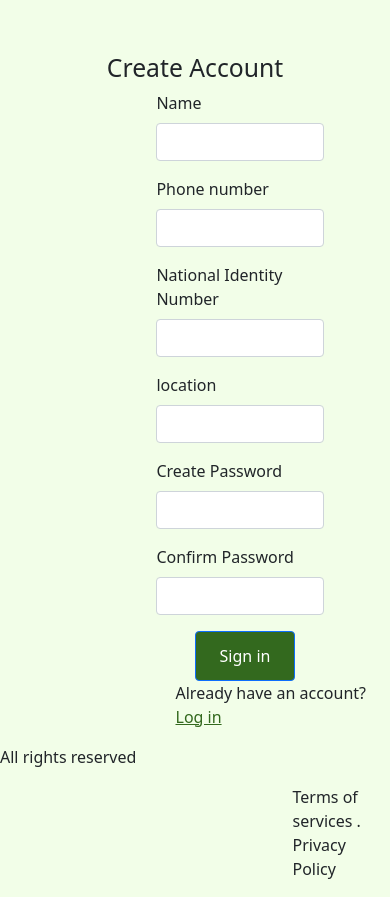
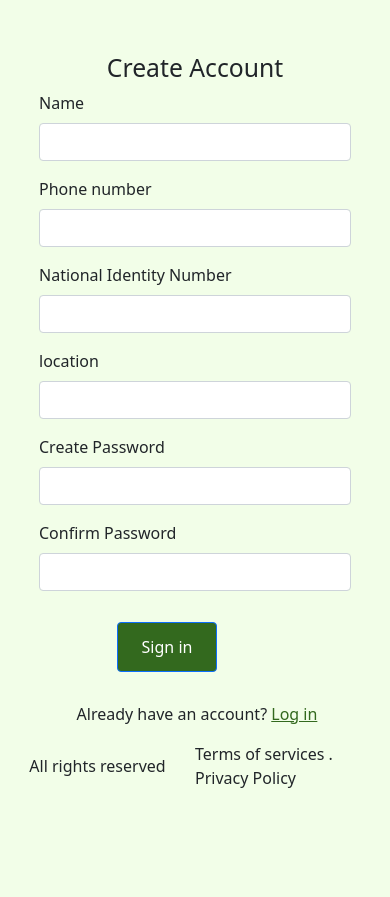
Before and after one commit to Divine-Sarah/frontend-chowbetter, a plain HTML site: page hackaton.html in a window 390 px wide. Shown: the part 51-948 px from the top of the page. After the commit the page ends 857 px from the top, so only its background shows below. Drawn offline with nearby package versions, Linux system fonts and the light colour scheme.

Commit message:
responsive sign up

```diff
--- a/css/forgotpassword.css
+++ b/css/forgotpassword.css
@@ -5,6 +5,9 @@
 body{
     background-color: #EFFEE2C2;
 
+}
+button {
+    cursor: pointer;
 }
 .input{
     margin-left: 35%;
--- a/css/hackaton.css
+++ b/css/hackaton.css
@@ -5,7 +5,9 @@
 }
 body{
     background-color: #EFFEE2C2;
-
+}
+button {
+    cursor: pointer;
 }
 .message {
     display: none;
@@ -28,6 +30,9 @@ body{
     left: 100px; */
     padding: 0 10px;
     border-radius: 3px;
+}
+.register {
+    width: 100%
 }
 /* .wrapper{
     position: relative;
@@ -66,15 +71,49 @@ body{
     height: 50px;
  }
  .link{
-     margin-left: 45%;
+     width: 100%;
+     display: flex;
+     align-items: center;
+     justify-content: center;
+     margin-left: 0;
+     margin-top: 15px;
  }
  .link a{
      color: #33691E;
  }
  .input{
      margin-left: 35%;
-
+     width: 400px;
+ }
+ .footer {
+     width: 100%;
+     display: flex;
+     flex-direction: row;
+     align-items: center;
+     justify-content: center;
  }
  .terms{
-     margin-left: 75%;
+     margin-left: 0;
  }
+ .rights, .terms {
+     width: 100%;
+     display: flex;
+     flex-direction: row;
+     align-items: center;
+     justify-content: center;
+ }
+
+ @media screen and (min-width: 320px) and (max-width: 450px){
+     .input {
+        margin-left: 10%;
+        width: 80%;
+     }
+     .link {
+        margin-left: 1%;
+     }
+     .btn {
+        margin-left: 30%;
+        margin-top: 15px;
+        margin-bottom: 15px;
+     }
+ }
--- a/css/hackatonfarmers.css
+++ b/css/hackatonfarmers.css
@@ -5,6 +5,9 @@
 body{
     background-color: #EFFEE2C2;
 
+}
+button {
+    cursor: pointer;
 }
 .nav-brands{
     color: #33691E;
--- a/css/homepage.css
+++ b/css/homepage.css
@@ -1,6 +1,9 @@
 body{
     background-color: #EFFEE2C2;
 
+}
+button {
+    cursor: pointer;
 }
 nav{
     display: flex;
--- a/css/style.css
+++ b/css/style.css
@@ -3,6 +3,9 @@ body{
     padding: 0;
     box-sizing: border-box;
 
+}
+button {
+    cursor: pointer;
 }
 .big__div{
     background-color: #51A431;
--- a/hackaton.html
+++ b/hackaton.html
@@ -32,9 +32,9 @@
       <!-- logo ends here -->
 
       <div class="account w-100">
-        <h2 class="text-capitalize text-center mt-5">create account</h2>
+        <h2 class="text-capitalize text-center mt-5 title">create account</h2>
         <div id="alert" class="message"></div>
-        <form class="form-row m-0">
+        <form class="form-row m-0 register">
           <div class="input mb-3 col-md-4">
             <label for="exampleInputEmail1" class="form-label">Name</label>
             <input type="text" class="form-control" id="name" required />
@@ -90,12 +90,14 @@
           </p>
         </div>
       </div>
+      <footer class="footer">
         <div class="rights">
           <p>All rights reserved</p>
         </div>
         <div class="terms">
           <p>Terms of services . Privacy Policy</p>
         </div>
+      </footer>
     </div>
 
     <script
@@ -106,91 +108,6 @@
       crossorigin="anonymous"
     ></script>
 
-    <script>
-      const registerUser = () => {
-        let data = {};
-        data.name = document.getElementById("name").value;
-        data.phoneNumber = document.getElementById("phoneNumber").value;
-        data.nationalIdentityNumber = document.getElementById("Location").value;
-        data.location = document.getElementById("exampleInputEmail1").value;
-        data.password = document.getElementById("exampleInputPassword1").value;
-        data.confirm = document.getElementById("exampleInputPassword").value;
-
-        console.log(data);
-
-        //Validation
-        var alert = document.getElementById("alert");
-    //var regEx = /^\w+([\.-]?\w+)@\w+([\.-]?\w+)(\.\w{2,3})+$/;
-
-
-    if (data.name.length >= 50 || data.name.length == "") {
-        alert.classList.remove('message');
-        alert.classList.add('alert');
-        alert.innerHTML = `<p class="alert__text">Full name is required!</p>`;
-        name.focus();
-        return false;
-    }
-    if (data.location.length >= 50 || data.location.length == "") {
-        alert.classList.remove('message');
-        alert.classList.add('alert');
-        alert.innerHTML = `<p class="alert__text">Full name is required!</p>`;
-        //location.focus();
-        return false;
-    }
-    if (data.phoneNumber.length >= 15 || data.phoneNumber.length == "") {
-        alert.classList.remove('message');
-        alert.classList.add('alert');
-        alert.innerHTML = `<p class="alert__text">Phone number is required!</p>`;
-        phoneNumber.focus();
-        return false;
-    }
-    if (data.nationalIdentityNumber.length >= 15 || data.nationalIdentityNumber.length == "") {
-        alert.classList.remove('message');
-        alert.classList.add('alert');
-        alert.innerHTML = `<p class="alert__text">National Identity Number is required!</p>`;
-        nationalIdentityNumber.focus();
-        return false;
-    }
-    if(data.password.length == "" || data.password.length < 8) {
-        alert.classList.remove('message');
-        alert.classList.add('alert');
-        alert.innerHTML = `<p class="alert__text">Password must not be less than 8 characters!</p>`;
-        //pass_word.focus();
-        return false;
-    }
-    if(data.password != data.confirm)  {
-        alert.classList.remove('message');
-        alert.classList.add('alert');
-        alert.innerHTML = `<p class="alert__text">Password does not match</p>`;
-        return false;
-    }
-        const baseURL = `https://chowbetter.herokuapp.com/api/auth/register`;
-        fetch(baseURL, {
-          method: "POST",
-          headers: {
-            "Content-type": "application/json",
-          },
-          body: JSON.stringify(data),
-        })
-        .then(response => response.json())
-        .then(json => {
-         //Get the message, returned user and token from the response
-         var message = json.message;
-         var user = json.user;
-         //window.localStorage.setItem('aptitudeToken', json.token);
-         window.localStorage.setItem('user', user);
-         alert.classList.remove('message');
-         alert.classList.add('alert');
-         alert.innerHTML = `<p class="alert__text">${message}</p>`;
-
-         if (message === 'User registered successfully') {
-            setTimeout( ()=>window.location.replace("product.html"), 3000 );
-        }
-     })
-     .catch((err) => {
-         console.log("Request failed: ", err);
-     })
-      };
-    </script>
+    <script src="/js/main.js"></script>
   </body>
 </html>
--- /dev/null
+++ b/js/main.js
@@ -0,0 +1,85 @@
+//Register customer
+const registerUser = () => {
+    let data = {};
+    data.name = document.getElementById("name").value;
+    data.phoneNumber = document.getElementById("phoneNumber").value;
+    data.nationalIdentityNumber = document.getElementById("Location").value;
+    data.location = document.getElementById("exampleInputEmail1").value;
+    data.password = document.getElementById("exampleInputPassword1").value;
+    data.confirm = document.getElementById("exampleInputPassword").value;
+
+    console.log(data);
+
+    //Validation
+    var alert = document.getElementById("alert");
+//var regEx = /^\w+([\.-]?\w+)@\w+([\.-]?\w+)(\.\w{2,3})+$/;
+
+
+if (data.name.length >= 50 || data.name.length == "") {
+    alert.classList.remove('message');
+    alert.classList.add('alert');
+    alert.innerHTML = `<p class="alert__text">Full name is required!</p>`;
+    name.focus();
+    return false;
+}
+if (data.location.length >= 50 || data.location.length == "") {
+    alert.classList.remove('message');
+    alert.classList.add('alert');
+    alert.innerHTML = `<p class="alert__text">Full name is required!</p>`;
+    //location.focus();
+    return false;
+}
+if (data.phoneNumber.length >= 15 || data.phoneNumber.length == "") {
+    alert.classList.remove('message');
+    alert.classList.add('alert');
+    alert.innerHTML = `<p class="alert__text">Phone number is required!</p>`;
+    phoneNumber.focus();
+    return false;
+}
+if (data.nationalIdentityNumber.length >= 15 || data.nationalIdentityNumber.length == "") {
+    alert.classList.remove('message');
+    alert.classList.add('alert');
+    alert.innerHTML = `<p class="alert__text">National Identity Number is required!</p>`;
+    nationalIdentityNumber.focus();
+    return false;
+}
+if(data.password.length == "" || data.password.length < 8) {
+    alert.classList.remove('message');
+    alert.classList.add('alert');
+    alert.innerHTML = `<p class="alert__text">Password must not be less than 8 characters!</p>`;
+    //pass_word.focus();
+    return false;
+}
+if(data.password != data.confirm)  {
+    alert.classList.remove('message');
+    alert.classList.add('alert');
+    alert.innerHTML = `<p class="alert__text">Password does not match</p>`;
+    return false;
+}
+    const baseURL = `https://chowbetter.herokuapp.com/api/auth/register`;
+    fetch(baseURL, {
+      method: "POST",
+      headers: {
+        "Content-type": "application/json",
+      },
+      body: JSON.stringify(data),
+    })
+    .then(response => response.json())
+    .then(json => {
+     //Get the message, returned user and token from the response
+     var message = json.message;
+     var user = json.user;
+     //window.localStorage.setItem('aptitudeToken', json.token);
+     window.localStorage.setItem('user', user);
+     alert.classList.remove('message');
+     alert.classList.add('alert');
+     alert.innerHTML = `<p class="alert__text">${message}</p>`;
+
+     if (message === 'User registered successfully') {
+        setTimeout( ()=>window.location.replace("product.html"), 3000 );
+    }
+ })
+ .catch((err) => {
+     console.log("Request failed: ", err);
+ })
+  };
```
Lines whose indentation alone changed are shown as unchanged.
